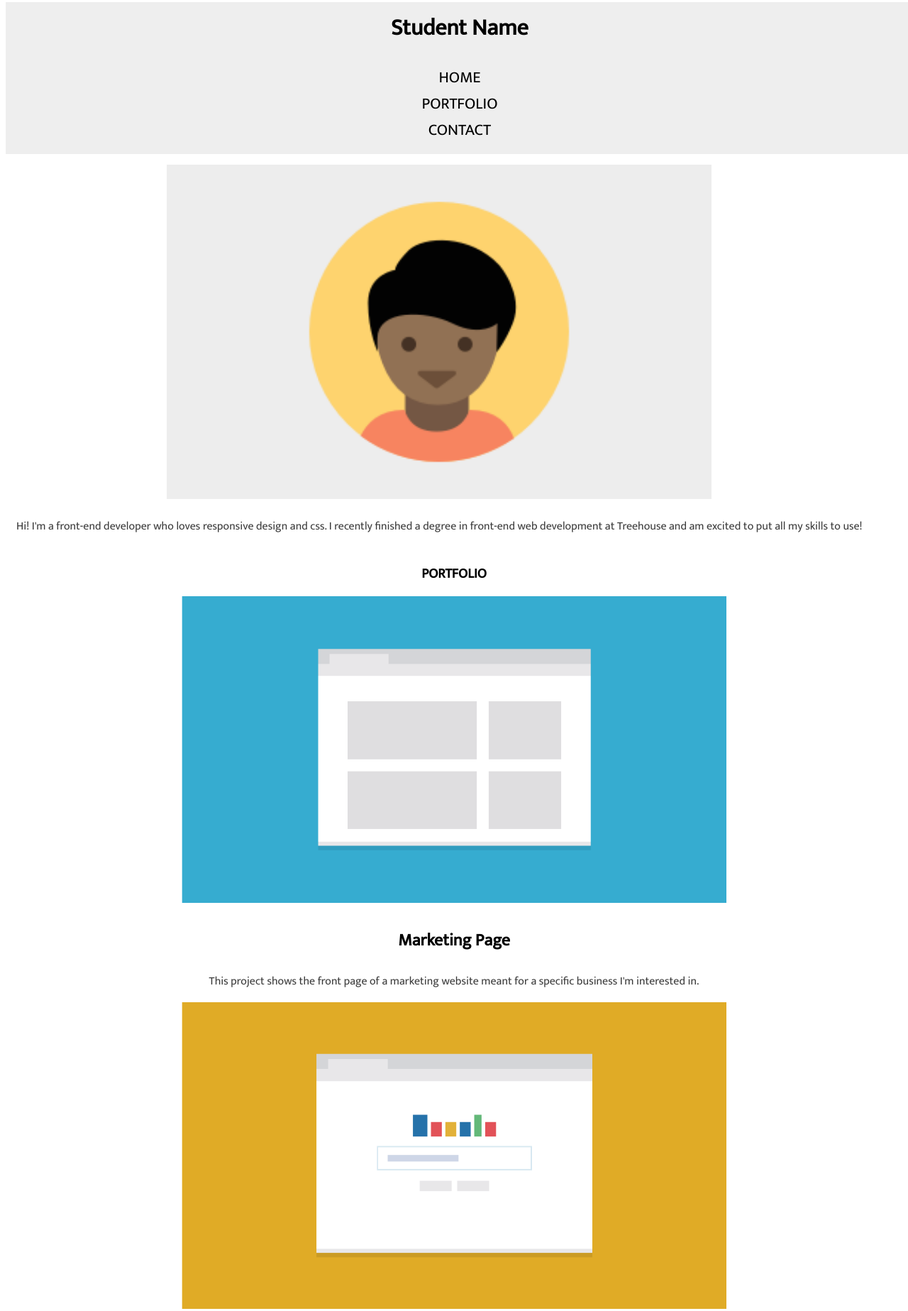
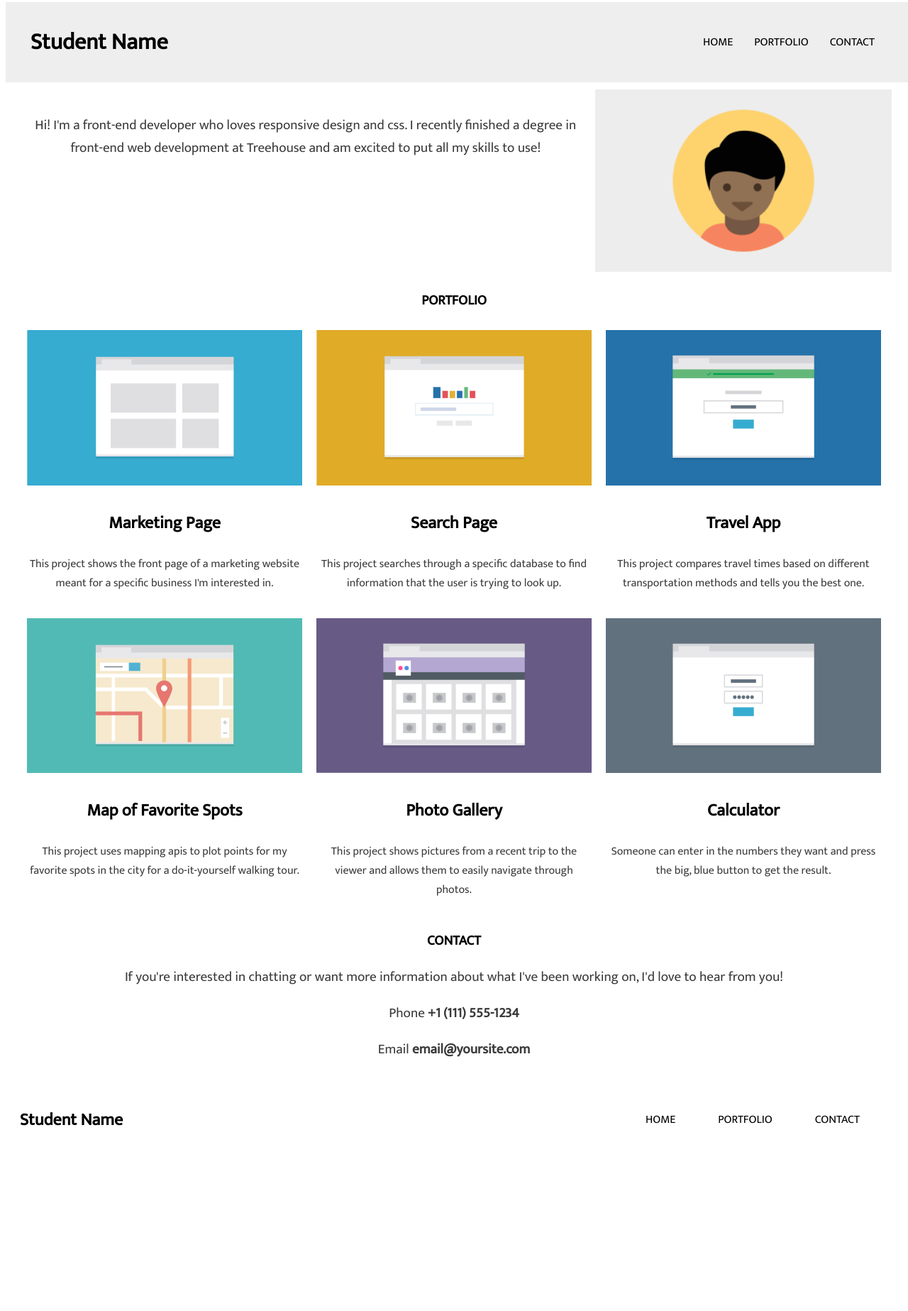
Before and after one commit to jakeowens93/treehouse-project-2, a plain HTML site: page index.html in a window 1280 px wide. Shown: the top 1847 px of the page at 71% size. After the commit the page ends 1650 px from the top, so only its background shows below. Drawn offline with Linux system fonts and the light colour scheme.

Commit message:
Footer nav media query adjustment

```diff
--- a/css/styles.css
+++ b/css/styles.css
@@ -1,6 +1,7 @@
 *{
     font-family: 'Mukta', sans-serif;
-    color:rgb(58, 58, 58)
+    color:rgb(58, 58, 58);
+    box-sizing: border-box;
 }
 /* --------------- Nav Bar-------------- */
 nav ul {
@@ -9,13 +10,19 @@
     list-style: none;
     padding-left: 0;
 }
-
+body {
+    max-width: 100vw;
+    overflow-x: hidden;
+    padding: 10px;
+}
 nav a {
     color:black;
     text-decoration: none;
     margin: 10px 15px;
+    box-sizing: border-box;
 }
-.main-nav a:hover {
+.main-nav a:hover,
+.footer-nav a:hover {
 	color: #247fb8;
 }
 
@@ -26,7 +33,7 @@
     align-items: center;
     background-color: rgb(238, 238, 238);
     width: 100vw;
-    margin: -5px 0px 10px;
+    margin: -15px 0px 10px -16px;
     text-align: center;
 }
 h1, h2, h3 {
@@ -46,7 +53,8 @@
     display: block;
     padding: 10px 15px;
 }
-.main-nav {
+.main-nav
+.footer-nav {
     order: 2;
     width:100%;
     box-sizing: border-box;
@@ -57,6 +65,7 @@
     flex: auto;
     font-size: 1.4rem;
 }
+
 /* --------------- Body Content-------------- */
 .img-responsive {
     width: 60vw;
@@ -69,6 +78,10 @@
     flex: 0;
     text-align: center;
     margin: 5px;
+}
+.container1 p,
+.container2 p {
+    font-size: 1.2rem;
 }
 .avi{
     margin: auto;
@@ -89,9 +102,12 @@
     flex: 1;
 }
 /* --------------- Footer-------------- */
-footer {
+footer, .footer-nav {
     display: flex;
     justify-content: space-between;
+    flex-direction:row;
+    padding: 10px;
+    align-items: center;
 }
 footer a {
     color:black;
@@ -106,9 +122,14 @@
     .main-header{
         flex-wrap: wrap;
     }
+    .footer-nav{
+        display:none;
+    }
 }
 @media (min-width: 768px) and (max-width: 1023px){
-    .main-header, .main-nav {
+    .main-header,
+    .main-nav ,
+    .row {
         display: flex;
         flex-wrap: wrap;
     }
@@ -128,21 +149,32 @@
         flex: 1 50%;
         max-width: 49%;
         flex-wrap: wrap;
+        padding: 10px;
+        box-sizing: border-box;
+    }
     .row {
-        display: flex;
-        flex-wrap: wrap;
         flex-grow: 1;
         flex-direction: row;
     }
-   * {
-       margin: 0;
-   }
+ #backtotop {
+     display:none;
+ }
 }
 @media (min-width:1024px){
-    .main-header, .main-nav {
+
+    .main-header,
+    .main-nav,
+    .row {
         display: flex;
         flex-direction: row;
         flex-wrap: wrap;
+    }
+    .main-nav{
+        padding: 0 20px 0 0;
+    }
+    .main-header{
+        padding: 20px;
+        margin-left: -10px;
     }
     .container1 {
         display: flex;
@@ -153,4 +185,19 @@
     .container1 p {
         padding: 15px;
     }
+    .col {
+        flex: 1 50%;
+        max-width: 49%;
+        flex-wrap: wrap;
+        padding: 10px;
+        box-sizing: border-box;
+        flex-basis: 33.3333%;
+    }
+    .row {
+        flex-grow: 1.4;
+        flex-direction: row;
+    }
+    #backtotop {
+        display:none;
+    }
 }
--- a/index.html
+++ b/index.html
@@ -9,7 +9,7 @@
 <header>
     <div class="main-header">
     <h1 class="name">Student Name</h1>
-    <nav>
+    <nav id="navbar">
         <ul class="main-nav">
             <li><a href="#">HOME</a></li>
             <li><a href="#portfolio">PORTFOLIO</a></li>
@@ -18,7 +18,7 @@
     </nav>
     </div>
 </header>
-
+<main>
     <div class="container1">
         <div class="avi"><img src="images/responsive-layout-profile.png" class="img-responsive"></div>
             <div class="about"><p>Hi! I'm a front-end developer who loves responsive design and css.
@@ -63,14 +63,26 @@
             <p>Someone can enter in the numbers they want and press the big, blue button to
                 get the result.</p>
         </div>
-        <h2 id="contact">CONTACT</h2>
-        <p>If you're interested in chatting or want more information about what I've been working
-            on, I'd love to hear from you!</p>
-        <p>Phone <strong>+1 (111) 555-1234</strong></p>
-        <p>Email <strong>email@yoursite.com</strong></p>
+        <div class="container2">
+            <h2 id="contact">CONTACT</h2>
+            <p>If you're interested in chatting or want more information about what I've been working
+                on, I'd love to hear from you!</p>
+            <p>Phone <strong>+1 (111) 555-1234</strong></p>
+            <p>Email <strong>email@yoursite.com</strong></p>
+    </div>
 </div>
+
+</main>
 </body>
 <footer>
-    Student Name <a href="#navbar">back to top</a>
+    <h3>Student Name</h3>
+    <nav>
+        <ul class="footer-nav">
+            <li><a href="#navbar">HOME</a></li>
+            <li><a href="#portfolio">PORTFOLIO</a></li>
+            <li><a href="#contact">CONTACT</a></li>
+        </ul>
+    </nav>
+    <a href="#navbar" id="backtotop">back to top</a>
     </footer>
 </html>
```
